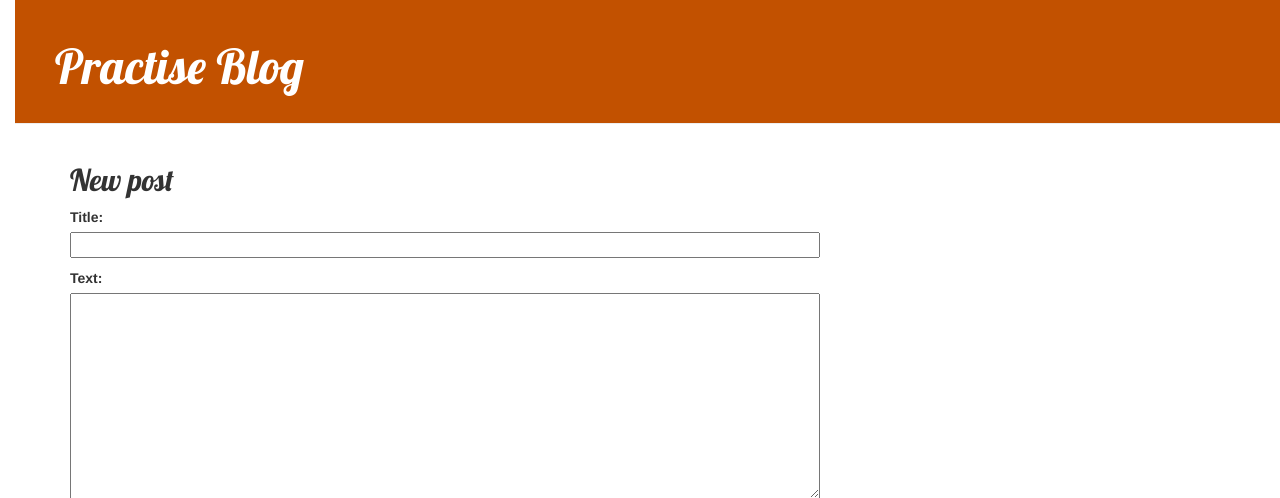
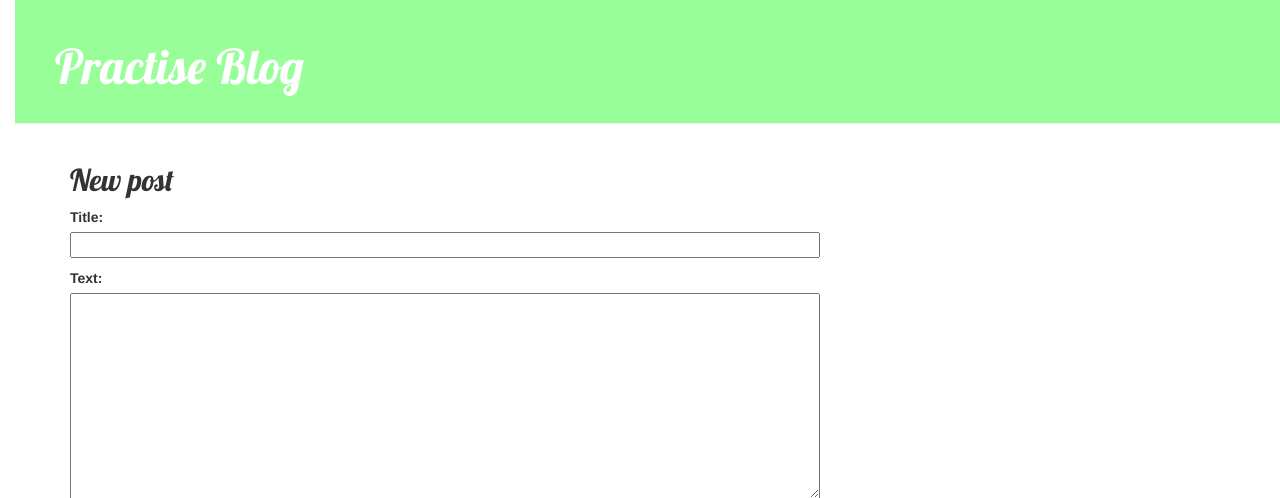
Before and after one commit to bakytseitbekova/my-first-blog2, a Django app: page /post/new/ in a window 1280 px wide. Shown: the top 498 px of the page. Run offline with Django 3.2, Linux system fonts and the light colour scheme; some libraries are stand-ins or nearby versions.

```diff
--- a/blog/static/css/blog.css
+++ b/blog/static/css/blog.css
@@ -1,12 +1,12 @@
 h1 a, h2 a {
-    color: #FF8833;
+    color: #33ffaa;
     font-family: 'Lobster';
 }
 body {
     padding-left: 15px;
 }
 .page-header {
-    background-color: #C25100;
+    background-color: #98FF98;
     margin-top: 0;
     padding: 20px 20px 20px 40px;
 }
```
